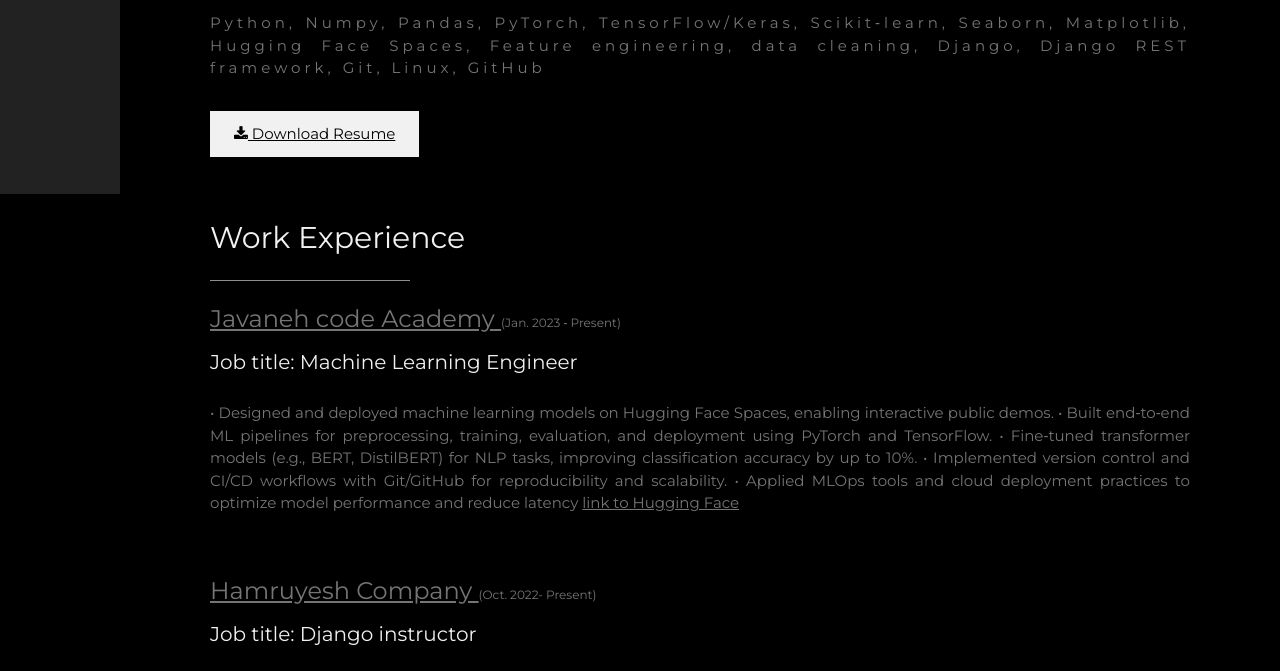
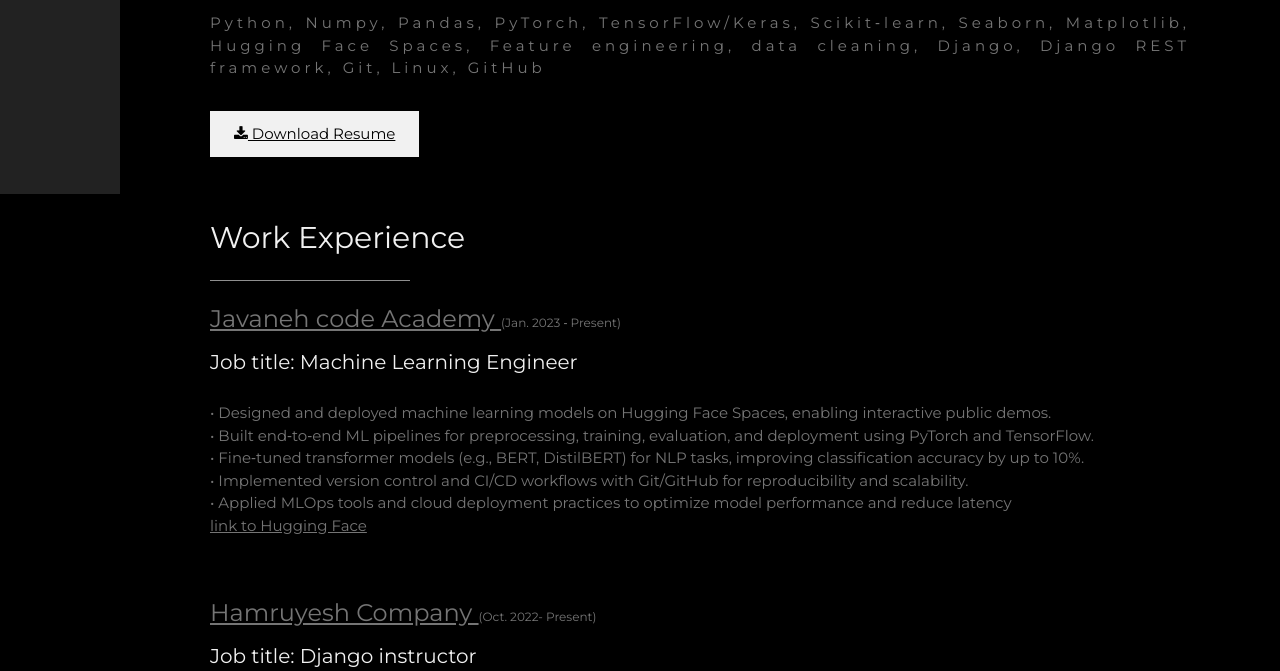
Before and after one commit to r-dehghani/r-dehghani.github.io, a plain HTML site: page ML/1/index.html in a window 1280 px wide. Shown: the part 606-1277 px from the top of the page. Drawn offline with nearby package versions, Linux system fonts and the light colour scheme.

Commit message:
Update index.html

```diff
--- a/ML/1/index.html
+++ b/ML/1/index.html
@@ -197,12 +197,12 @@ impact.
 
 <!--         </div> -->
       <div class=" w3-margin-bottom w3-content  w3-text-grey">
-            <p>• Designed and deployed machine learning models on Hugging Face Spaces, enabling interactive public demos.
-• Built end‑to‑end ML pipelines for preprocessing, training, evaluation, and deployment using PyTorch and TensorFlow.
-• Fine‑tuned transformer models (e.g., BERT, DistilBERT) for NLP tasks, improving classification accuracy by up to 10%.
-• Implemented version control and CI/CD workflows with Git/GitHub for reproducibility and scalability.
-• Applied MLOps tools and cloud deployment practices to optimize model performance and reduce latency
-            <a href="https://huggingface.co/r-dehghani/spaces"> link to Hugging Face</a></p>
+                      <p>• Designed and deployed machine learning models on Hugging Face Spaces, enabling interactive public demos.<br>
+                      • Built end‑to‑end ML pipelines for preprocessing, training, evaluation, and deployment using PyTorch and TensorFlow.<br>
+                      • Fine‑tuned transformer models (e.g., BERT, DistilBERT) for NLP tasks, improving classification accuracy by up to 10%.<br>
+                      • Implemented version control and CI/CD workflows with Git/GitHub for reproducibility and scalability.<br>
+                      • Applied MLOps tools and cloud deployment practices to optimize model performance and reduce latency<br>
+                      <a href="https://huggingface.co/r-dehghani/spaces"> link to Hugging Face</a></p>
 
         </div>
         <!-- <div class="w3-margin-bottom w3-content w3-justify w3-text-light-grey"> -->
```
